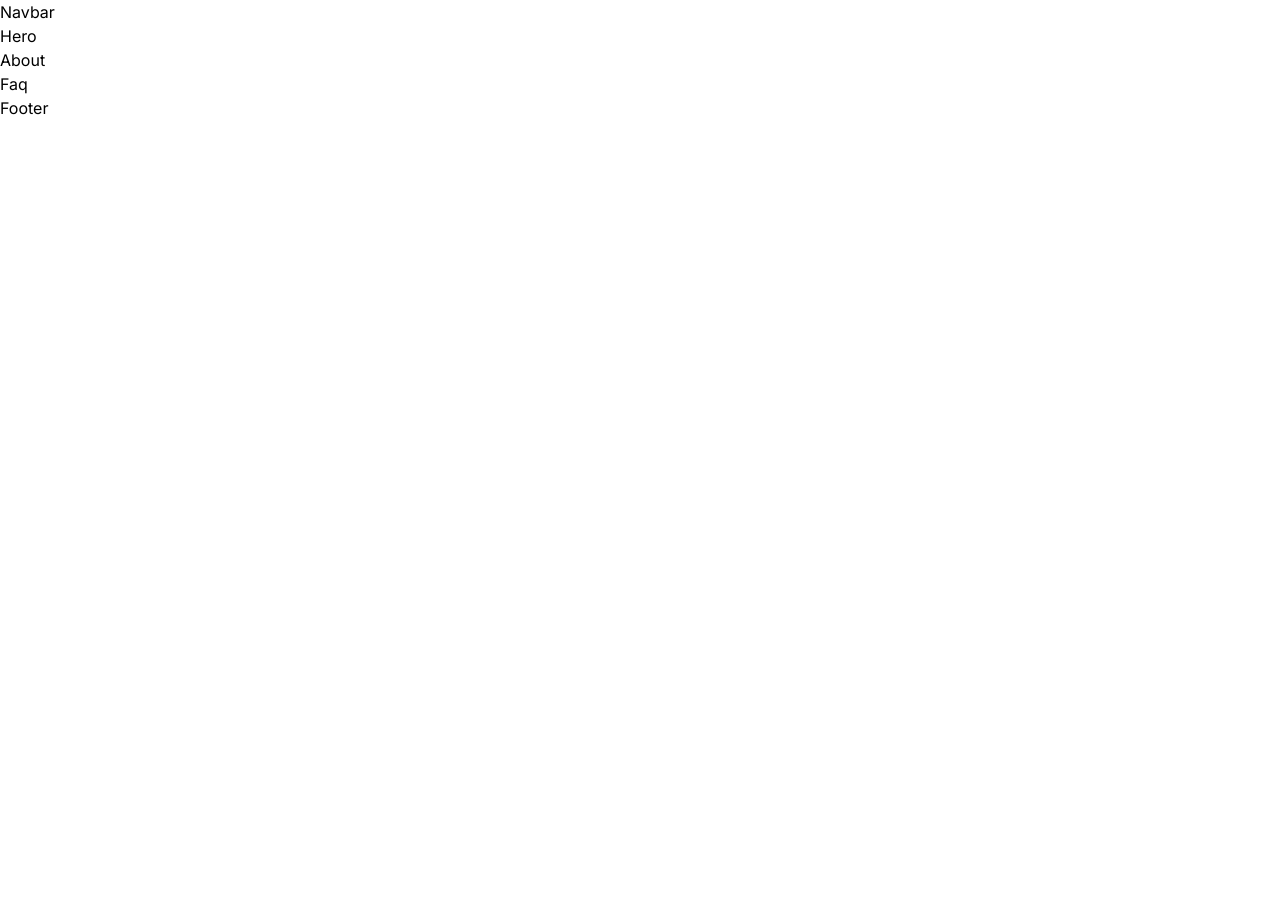
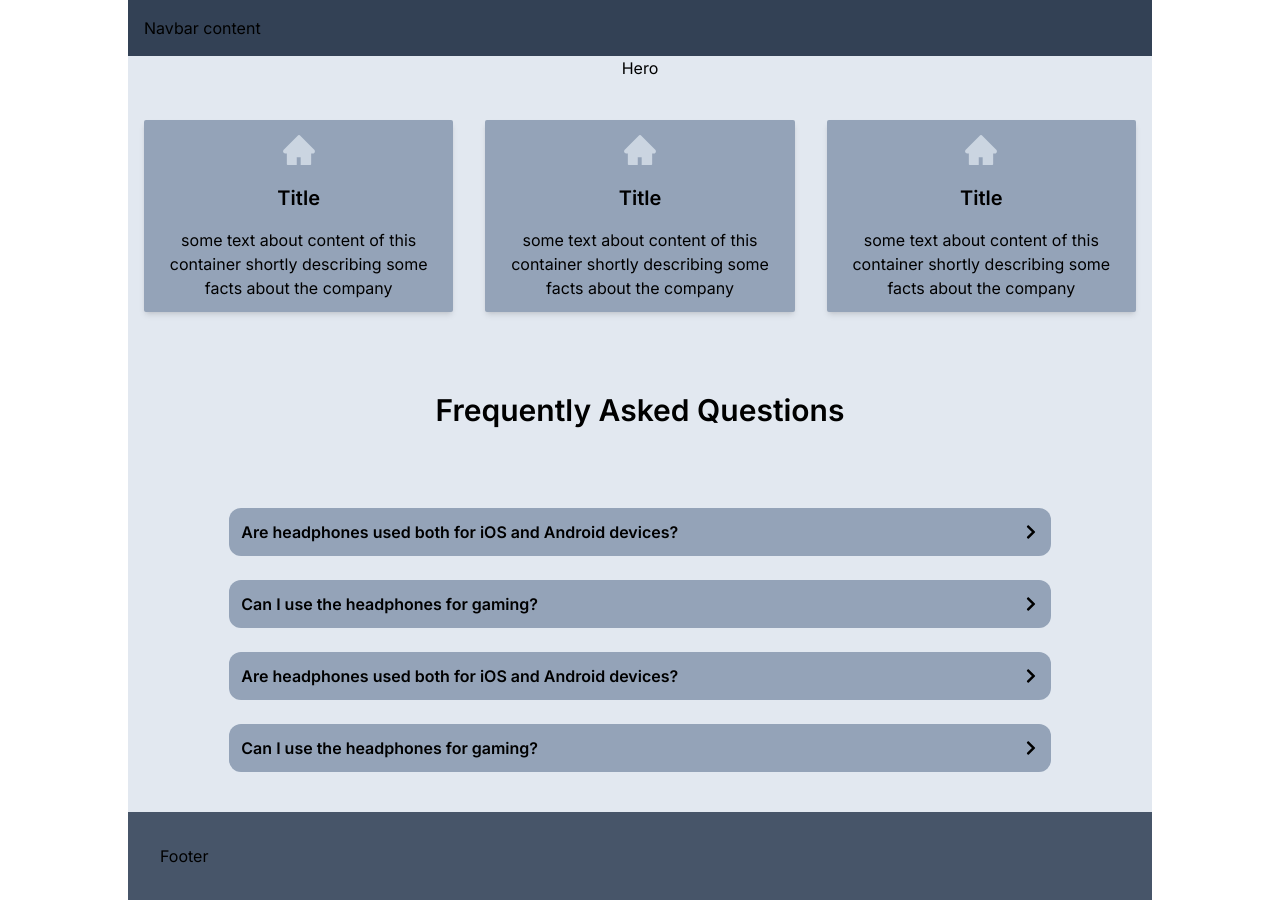
Before and after one commit to davidkrupa/services_web, a Next.js app: page / in a window 1280 px wide. Before the commit the page ends 800 px from the top, so only its background shows below. Built offline with nearby package versions, Linux system fonts and the light colour scheme.

Commit message:
components and animtions

```diff
--- a/app/page.js
+++ b/app/page.js
@@ -1,10 +1,11 @@
 import Hero from "@/containers/Hero";
 import About from "@/containers/About";
 import Faq from "@/containers/Faq";
+import Navbar from "@/containers/Navbar";
 
 export default function Home() {
   return (
-    <main>
+    <main className="flex flex-col justify-center items-center mx-auto max-w-5xl bg-slate-200">
       <Hero />
       <About />
       <Faq />
--- a/components/IconWithText.jsx
+++ b/components/IconWithText.jsx
@@ -1,10 +1,20 @@
+"use client";
+
+import { motion } from "framer-motion";
+
 const IconWithText = ({ details: { icon, title, text } }) => {
   return (
-    <div className="flex flex-col justify-center items-center text-center">
+    <motion.div
+      whileHover={{
+        scale: 1.02,
+        transition: { duration: 0.3 },
+      }}
+      className="flex flex-col justify-center items-center rounded-sm text-center p-3 bg-slate-400 shadow-md"
+    >
       <span className="text-center text-4xl text-slate-300">{icon}</span>
       <h4 className="text-xl font-semibold py-4">{title}</h4>
       <p>{text}</p>
-    </div>
+    </motion.div>
   );
 };
 
--- a/components/Multicolumn.jsx
+++ b/components/Multicolumn.jsx
@@ -1,7 +1,15 @@
+"use client";
+
+import { useEffect, useState } from "react";
+
 const Multicolumn = ({ cols, children }) => {
+  let gridTemplate = `grid-cols-1 md:grid-cols-${cols}`;
+
+  console.log(gridTemplate);
+
   return (
     <div
-      className={`grid grid-cols-1 ${cols} max-w-[400px] md:max-w-5xl gap-6 px-4 py-10`}
+      className={`grid ${gridTemplate} max-w-[400px] md:max-w-5xl gap-6 px-4 py-10`}
     >
       {children}
     </div>
--- a/containers/About.jsx
+++ b/containers/About.jsx
@@ -1,7 +1,22 @@
+import IconWithText from "@/components/IconWithText";
+import Multicolumn from "@/components/Multicolumn";
 import React from "react";
+import { AiFillHome } from "react-icons/ai";
 
 const About = () => {
-  return <div>About</div>;
+  const testArray = [1, 2, 3];
+  const details = {
+    icon: <AiFillHome />,
+    title: "Title",
+    text: "some text about content of this container shortly describing some facts about the company",
+  };
+  return (
+    <div className="grid grid-cols-1 md:grid-cols-3 max-w-[400px] md:max-w-5xl gap-8 px-4 py-10">
+      {testArray.map((item, i) => (
+        <IconWithText details={details} key={i} />
+      ))}
+    </div>
+  );
 };
 
 export default About;
--- a/containers/Faq.jsx
+++ b/containers/Faq.jsx
@@ -1,7 +1,80 @@
-import React from "react";
+"use client";
+
+import { AnimatePresence, motion } from "framer-motion";
+import { useState } from "react";
+import { FaChevronDown, FaChevronRight } from "react-icons/fa";
 
 const Faq = () => {
-  return <div>Faq</div>;
+  const [questions, setQuestions] = useState([
+    {
+      question: "Are headphones used both for iOS and Android devices?",
+      answer:
+        "Yes, the headphones are compatible with any Bluetooth-enabled device, including smartphones, tablets, and laptops running iOS, Android, Windows, and macOS operating systems.",
+      isOpen: false,
+    },
+    {
+      question: "Can I use the headphones for gaming?",
+      answer:
+        "While these headphones can be used for gaming, they may not provide the same level of performance and features as dedicated gaming headsets. However, they still offer excellent sound quality, comfort, and noise cancellation suitable for casual gaming experiences.",
+      isOpen: false,
+    },
+    {
+      question: "Are headphones used both for iOS and Android devices?",
+      answer:
+        "Yes, the headphones are compatible with any Bluetooth-enabled device, including smartphones, tablets, and laptops running iOS, Android, Windows, and macOS operating systems.",
+      isOpen: false,
+    },
+    {
+      question: "Can I use the headphones for gaming?",
+      answer:
+        "While these headphones can be used for gaming, they may not provide the same level of performance and features as dedicated gaming headsets. However, they still offer excellent sound quality, comfort, and noise cancellation suitable for casual gaming experiences.",
+      isOpen: false,
+    },
+  ]);
+
+  const handleClick = (id) => {
+    setQuestions((prev) =>
+      prev.map((item, index) => {
+        if (id !== index) return item;
+        else return { ...item, isOpen: !item.isOpen };
+      })
+    );
+  };
+
+  return (
+    <div className="flex flex-col justify-center items-center w-full">
+      <h2 className="py-10 text-3xl font-semibold text-center px-2">
+        Frequently Asked Questions
+      </h2>
+
+      <div className="grid grid-cols-1 w-11/12 sm:w-5/6 gap-6 px-4 py-10">
+        {questions?.map((item, index) => (
+          <div key={index} className="w-full">
+            <div
+              onClick={() => handleClick(index)}
+              className="flex justify-between items-center relative z-10 p-3 rounded-xl bg-slate-400"
+            >
+              <h5 className="text-base font-semibold">{item.question}</h5>
+              {item.isOpen ? <FaChevronDown /> : <FaChevronRight />}
+            </div>
+            <AnimatePresence>
+              {item.isOpen && (
+                <motion.div
+                  key={`motion-${index}`}
+                  initial={{ height: 0, opacity: 0 }}
+                  animate={{ height: "auto", opacity: 1 }}
+                  exit={{ height: 0, opacity: 0 }}
+                  transition={{ duration: 0.5 }}
+                >
+                  <p className="p-3 rounded-xl bg-slate-300">{item.answer}</p>
+                </motion.div>
+              )}
+            </AnimatePresence>
+          </div>
+        ))}
+      </div>
+    </div>
+  );
 };
 
 export default Faq;
--- a/containers/Footer.jsx
+++ b/containers/Footer.jsx
@@ -1,7 +1,11 @@
 import React from "react";
 
 const Footer = () => {
-  return <div>Footer</div>;
+  return (
+    <div className="flex justify-start items-center relative z-10 mx-auto max-w-5xl p-8 bg-slate-600">
+      Footer
+    </div>
+  );
 };
 
 export default Footer;
--- a/containers/Navbar.jsx
+++ b/containers/Navbar.jsx
@@ -1,7 +1,11 @@
 import React from "react";
 
 const Navbar = () => {
-  return <div>Navbar</div>;
+  return (
+    <nav className="flex justify-start items-center mx-auto max-w-5xl py-4 pl-4 bg-slate-700">
+      Navbar content
+    </nav>
+  );
 };
 
 export default Navbar;
--- a/tailwind.config.js
+++ b/tailwind.config.js
@@ -1,18 +1,13 @@
 /** @type {import('tailwindcss').Config} */
 module.exports = {
   content: [
-    './pages/**/*.{js,ts,jsx,tsx,mdx}',
-    './components/**/*.{js,ts,jsx,tsx,mdx}',
-    './app/**/*.{js,ts,jsx,tsx,mdx}',
+    "./pages/**/*.{js,ts,jsx,tsx,mdx}",
+    "./components/**/*.{js,ts,jsx,tsx,mdx}",
+    "./containers/**/*.{js,ts,jsx,tsx,mdx}",
+    "./app/**/*.{js,ts,jsx,tsx,mdx}",
   ],
   theme: {
-    extend: {
-      backgroundImage: {
-        'gradient-radial': 'radial-gradient(var(--tw-gradient-stops))',
-        'gradient-conic':
-          'conic-gradient(from 180deg at 50% 50%, var(--tw-gradient-stops))',
-      },
-    },
+    extend: {},
   },
   plugins: [],
-}
+};
```
